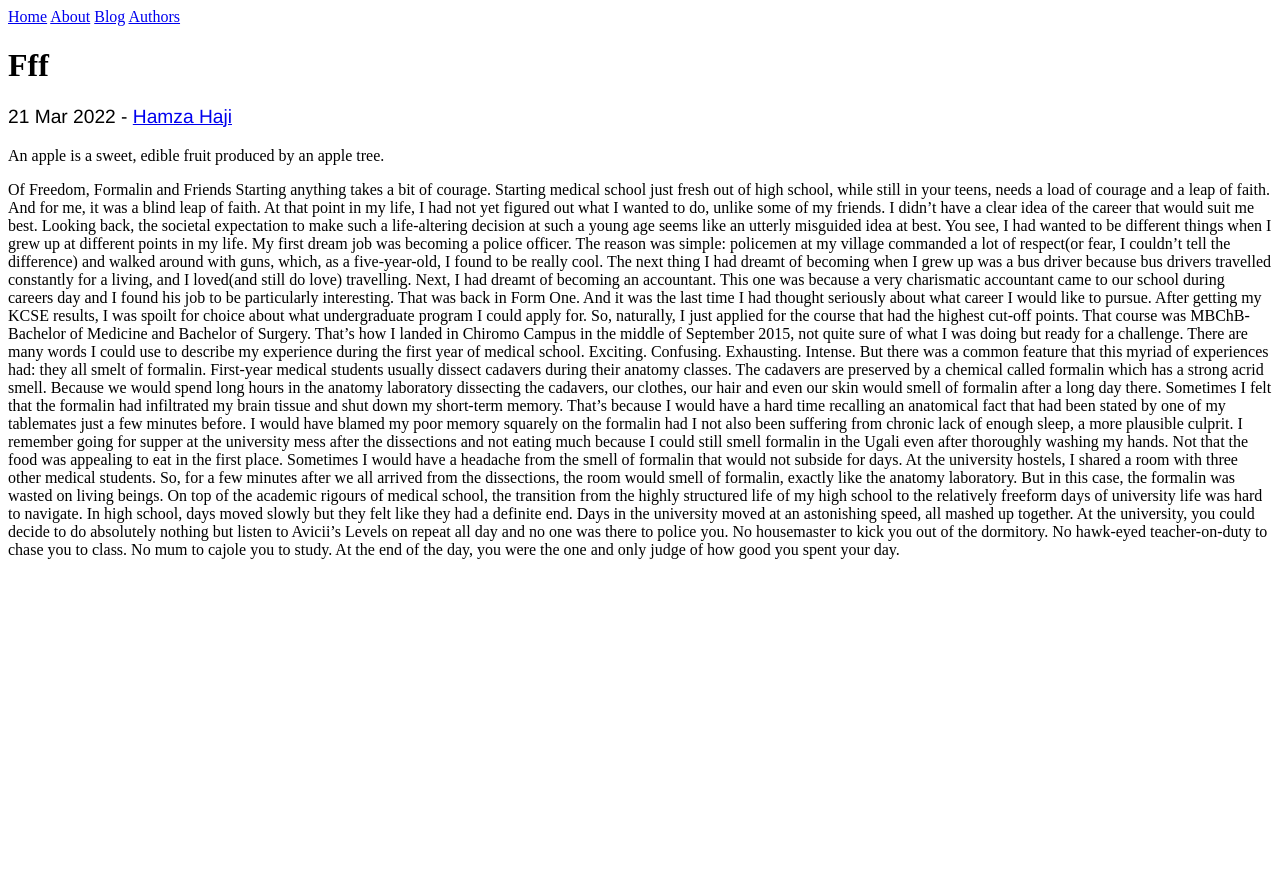
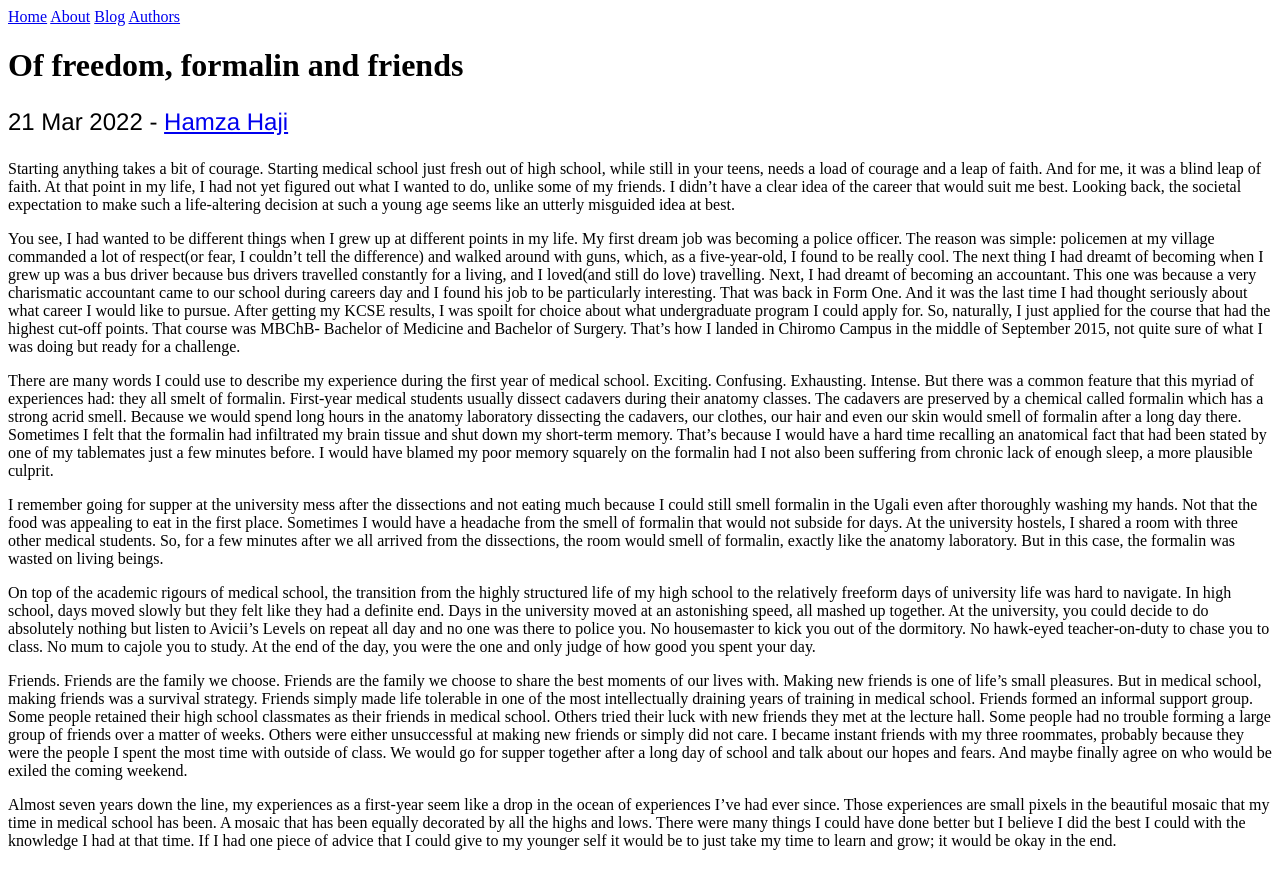
Before and after one commit to habasweiny/habasweiny.github.io, a Jekyll site: the page built from _posts/2022-03-21-Of Freedom, Formalin and Friends.md, in a window 1280 px wide. Shown: the top 889 px of the page. Built offline with Jekyll 4.4.1, drawn with Linux system fonts in a browser that asks for light colours.

Commit message:
polishing up the blog

```diff
--- a/_posts/2022-03-21-FFF.md
+++ b/_posts/2022-03-21-Of Freedom, Formalin and Friends.md
@@ -1,14 +1,12 @@
 ---
 author: hamza
 ---
-An apple is a sweet, edible fruit produced by an apple tree.
-
-Of Freedom, Formalin and Friends
 Starting anything takes a bit of courage. Starting medical school just fresh out of high school, while still
 in your teens, needs a load of courage and a leap of faith. And for me, it was a blind leap of faith. At that
 point in my life, I had not yet figured out what I wanted to do, unlike some of my friends. I didn’t have a
 clear idea of the career that would suit me best. Looking back, the societal expectation to make such a
 life-altering decision at such a young age seems like an utterly misguided idea at best.
+
 You see, I had wanted to be different things when I grew up at different points in my life. My first dream
 job was becoming a police officer. The reason was simple: policemen at my village commanded a lot of
 respect(or fear, I couldn’t tell the difference) and walked around with guns, which, as a five-year-old, I
@@ -21,6 +19,7 @@ After getting my KCSE results, I was spoilt for choice about what undergraduate
 for. So, naturally, I just applied for the course that had the highest cut-off points. That course was
 MBChB- Bachelor of Medicine and Bachelor of Surgery. That’s how I landed in Chiromo Campus in the
 middle of September 2015, not quite sure of what I was doing but ready for a challenge.
+
 There are many words I could use to describe my experience during the first year of medical school.
 Exciting. Confusing. Exhausting. Intense. But there was a common feature that this myriad of
 experiences had: they all smelt of formalin. First-year medical students usually dissect cadavers during
@@ -31,12 +30,14 @@ the formalin had infiltrated my brain tissue and shut down my short-term memory.
 would have a hard time recalling an anatomical fact that had been stated by one of my tablemates just a
 few minutes before. I would have blamed my poor memory squarely on the formalin had I not also been
 suffering from chronic lack of enough sleep, a more plausible culprit.
+
 I remember going for supper at the university mess after the dissections and not eating much because I
 could still smell formalin in the Ugali even after thoroughly washing my hands. Not that the food was
 appealing to eat in the first place. Sometimes I would have a headache from the smell of formalin that
 would not subside for days. At the university hostels, I shared a room with three other medical students.
 So, for a few minutes after we all arrived from the dissections, the room would smell of formalin, exactly
 like the anatomy laboratory. But in this case, the formalin was wasted on living beings.
+
 On top of the academic rigours of medical school, the transition from the highly structured life of my
 high school to the relatively freeform days of university life was hard to navigate. In high school, days
 moved slowly but they felt like they had a definite end. Days in the university moved at an astonishing
@@ -44,3 +45,21 @@ speed, all mashed up together. At the university, you could decide to do absolut
 Avicii’s Levels on repeat all day and no one was there to police you. No housemaster to kick you out of
 the dormitory. No hawk-eyed teacher-on-duty to chase you to class. No mum to cajole you to study. At
 the end of the day, you were the one and only judge of how good you spent your day.
+
+Friends. Friends are the family we choose. Friends are the family we choose to share the best moments
+of our lives with. Making new friends is one of life’s small pleasures. But in medical school, making
+friends was a survival strategy. Friends simply made life tolerable in one of the most intellectually
+draining years of training in medical school. Friends formed an informal support group. Some people
+retained their high school classmates as their friends in medical school. Others tried their luck with new
+friends they met at the lecture hall. Some people had no trouble forming a large group of friends over a
+matter of weeks. Others were either unsuccessful at making new friends or simply did not care. I
+became instant friends with my three roommates, probably because they were the people I spent the
+most time with outside of class. We would go for supper together after a long day of school and talk
+about our hopes and fears. And maybe finally agree on who would be exiled the coming weekend.
+
+Almost seven years down the line, my experiences as a first-year seem like a drop in the ocean of
+experiences I’ve had ever since. Those experiences are small pixels in the beautiful mosaic that my time
+in medical school has been. A mosaic that has been equally decorated by all the highs and lows. There
+were many things I could have done better but I believe I did the best I could with the knowledge I had
+at that time. If I had one piece of advice that I could give to my younger self it would be to just take my
+time to learn and grow; it would be okay in the end.
--- a/_sass/main.scss
+++ b/_sass/main.scss
@@ -3,7 +3,7 @@
   }
 .paragraph {
   font-family: 'Franklin Gothic Medium', 'Arial Narrow', Arial, sans-serif;
-  font-size: larger;
+  font-size: x-large;
 }
 
 .hero {
```
Also changed, not shown: _authors/hamza.md (+1 -1 lines), _posts/2021-01-02-Friendship In The Time of Corona.md (renamed from _posts/2021-01-02-Friendships.md, +7 -2 lines).
